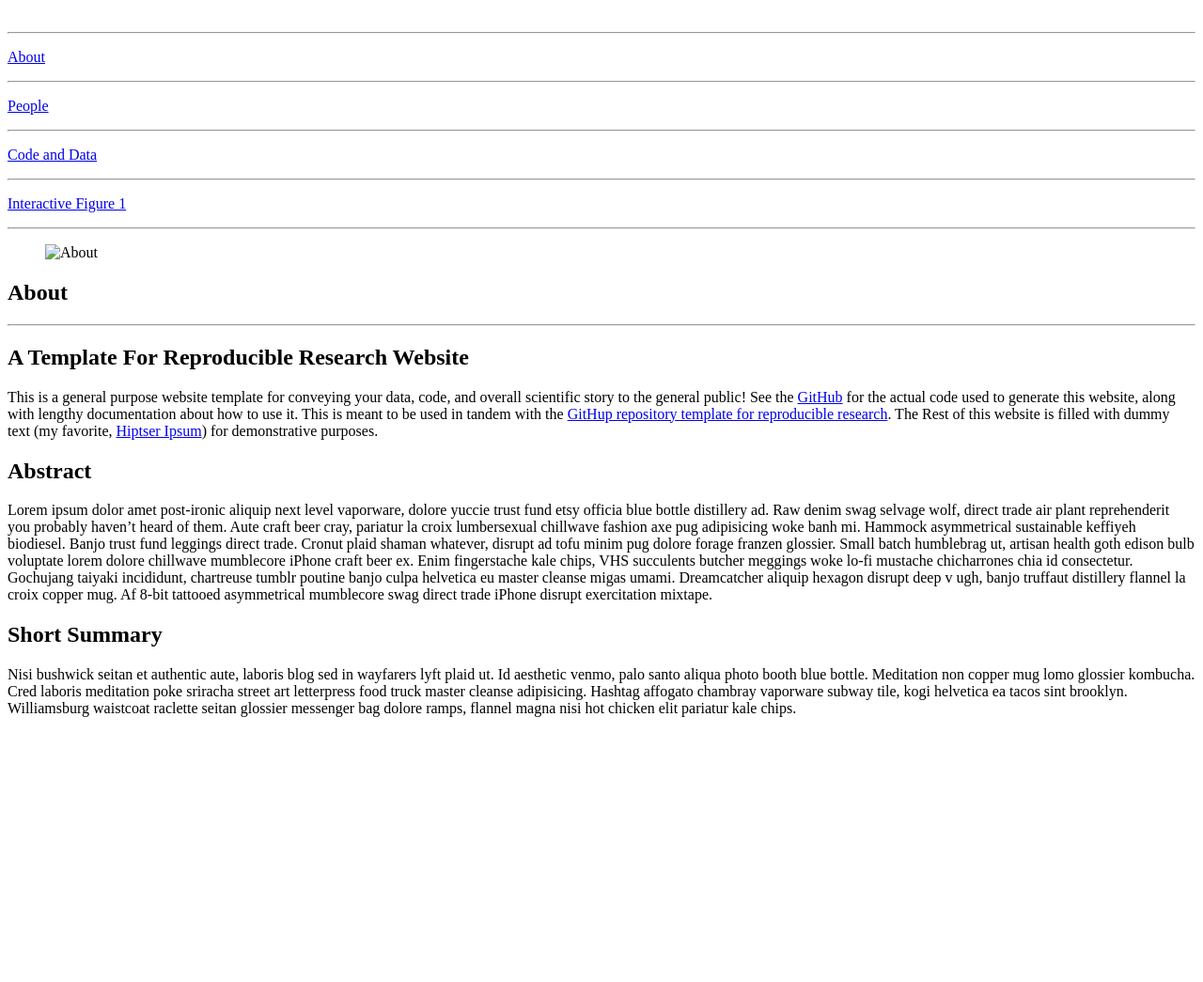
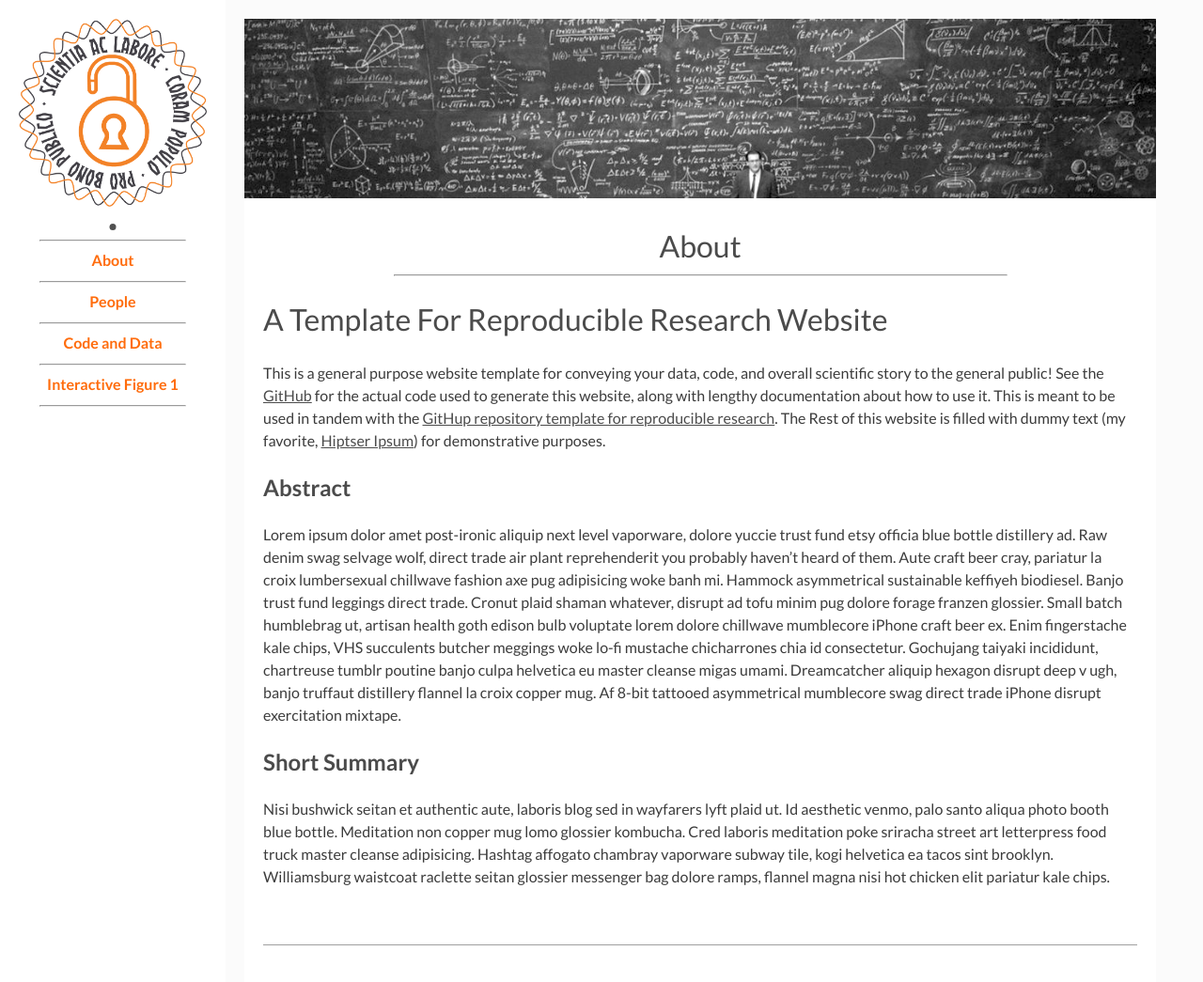
Before and after one commit to gchure/reproducible_website, a Jekyll site: the page built from page00_about.md, in a window 1280 px wide and 1076 px high. Shown: the top 1045 px of the window at 94% size. Built offline with Jekyll 4.4.1, drawn with Linux system fonts in a browser that asks for light colours; nearby versions of some CDN libraries; library files that are not in the unit come from our copies.

Commit message:
Getting warmer...

```diff
--- a/_config.yml
+++ b/_config.yml
@@ -5,8 +5,8 @@
   the title of the paper.
 
 # permalink: ':title/'
-baseurl:  "reproducible_website/" # the subpath of your site, e.g. /blog
-url: "" # the base hostname & protocol for your site, e.g. http://example.com
+baseurl:  "/reproducible_website" # the subpath of your site, e.g. /blog
+url: "/" # the base hostname & protocol for your site, e.g. http://example.com
 
 # You can include social icons
 site-twitter: #if your site has a twitter account, enter it here
```
